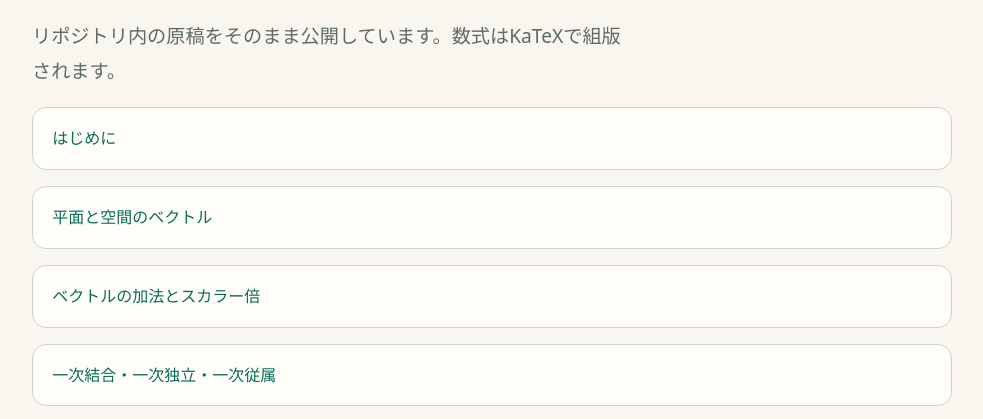
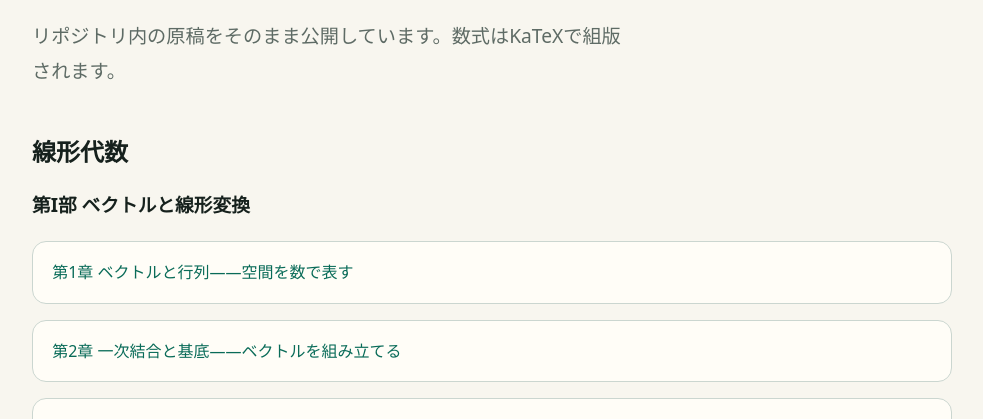
Before and after one commit to Yousack/kyokasho, an Astro site: page /kyokasho/textbook in a window 1280 px wide. Shown: the part 366-785 px from the top of the page, without its empty margins (148-1131 px from the left). Built offline with nearby package versions, Linux system fonts and the light colour scheme; Astro itself is replaced by a stand-in of ours; some packages are replaced by stand-ins of ours.

Commit message:
Pages目次を章単位Markdownへ直接リンク

```diff
--- a/src/pages/textbook/index.astro
+++ b/src/pages/textbook/index.astro
@@ -17,6 +17,13 @@ const hrefOf = (id: string) =>
   "textbook/" +
   id.split("/").map(encodeURIComponent).join("/") +
   "/";
+
+const linearAlgebraPart1Prefix = "線形代数/第I部 ベクトルと線形変換/";
+const linearAlgebraPart1Chapters = entries.filter((entry) => {
+  if (!entry.id.startsWith(linearAlgebraPart1Prefix)) return false;
+  const relativeId = entry.id.slice(linearAlgebraPart1Prefix.length);
+  return /^第\d+章 [^/]+$/.test(relativeId);
+});
 ---
 
 <TextbookLayout title="Markdown版 教科書">
@@ -24,8 +31,11 @@ const hrefOf = (id: string) =>
   <p class="lead">
     リポジトリ内の原稿をそのまま公開しています。数式はKaTeXで組版されます。
   </p>
+
+  <h2>線形代数</h2>
+  <h3>第I部 ベクトルと線形変換</h3>
   <ul class="chapter-list">
-    {entries.map((entry) => (
+    {linearAlgebraPart1Chapters.map((entry) => (
       <li><a href={hrefOf(entry.id)}>{titleOf(entry)}</a></li>
     ))}
   </ul>
```
